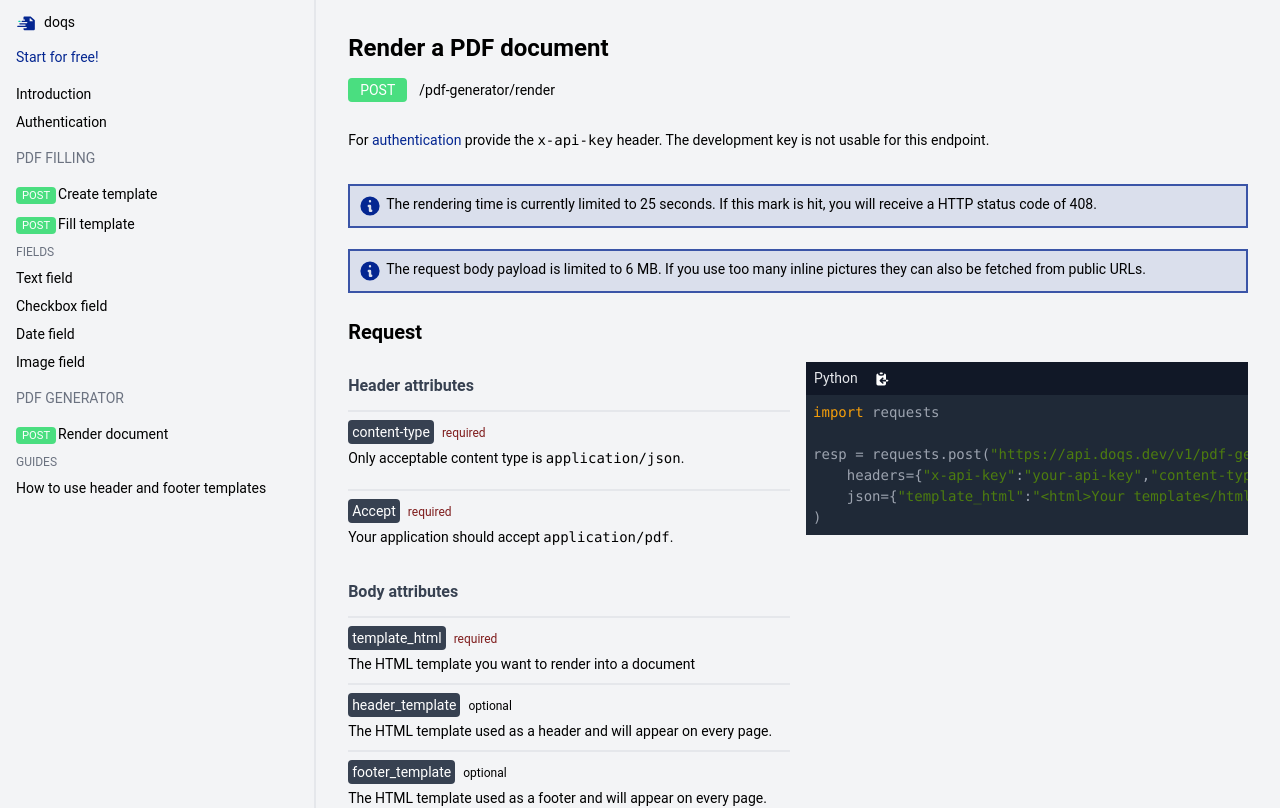
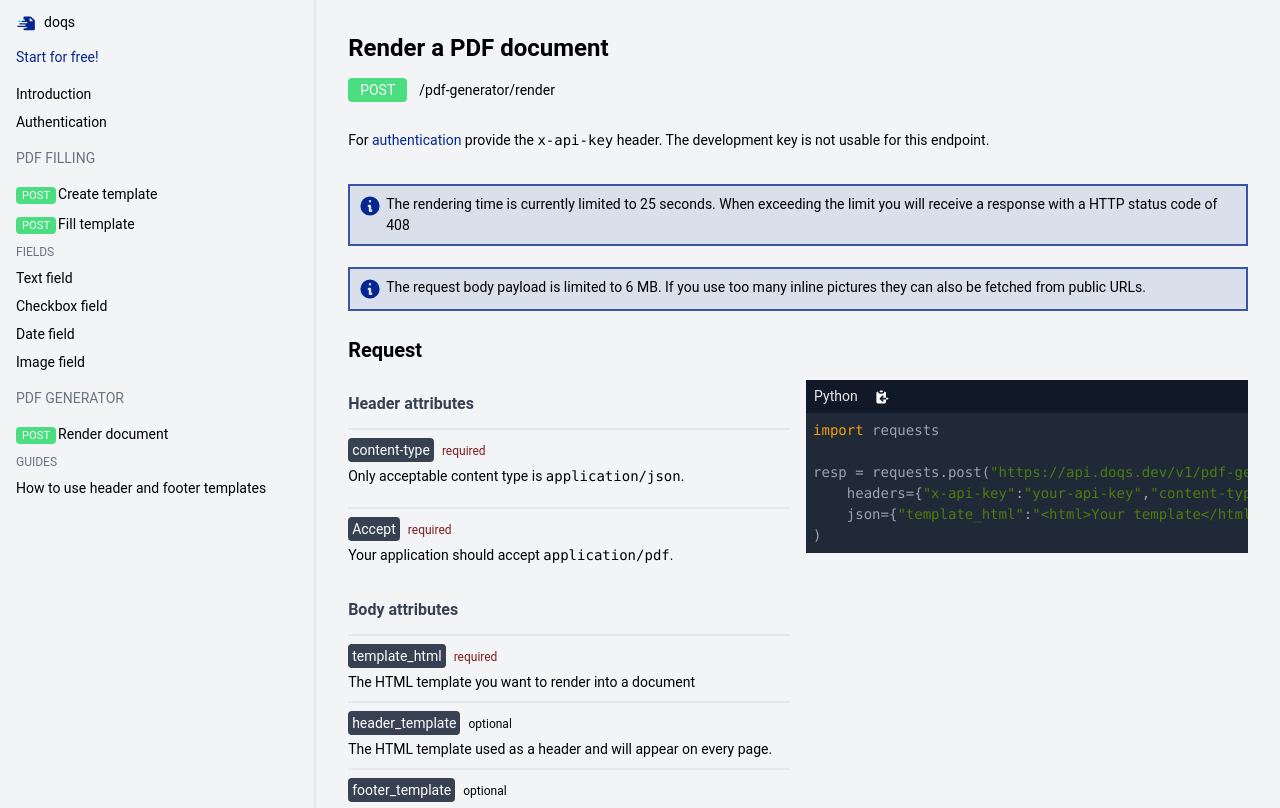
Before and after one commit to doqs-dev/docs, a Next.js app: page /pdf-generator/render in a window 1280 px wide. Shown: the top 808 px of the page. Built offline with nearby package versions, Linux system fonts and the light colour scheme.

Commit message:
chore: wording of time

```diff
--- a/pages/pdf-generator/render.mdx
+++ b/pages/pdf-generator/render.mdx
@@ -17,7 +17,7 @@
 For [authentication](/authentication) provide the `x-api-key` header. The development key is not usable for this endpoint.
 <br/>
 
-<Callout>The rendering time is currently limited to 25 seconds. If this mark is hit, you will receive a HTTP status code of 408.</Callout>
+<Callout>The rendering time is currently limited to 25 seconds. When exceeding the limit you will receive a response with a HTTP status code of 408</Callout>
 <br/>
 <Callout>The request body payload is limited to 6 MB. If you use too many inline pictures they can also be fetched from public URLs.</Callout>
 
```
